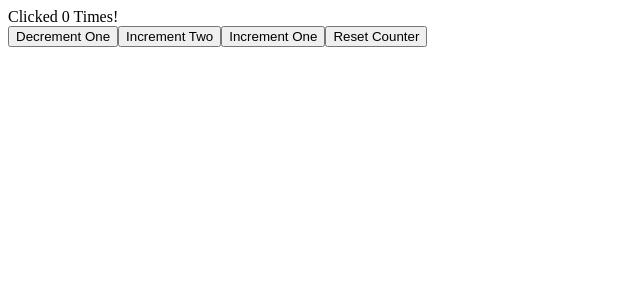
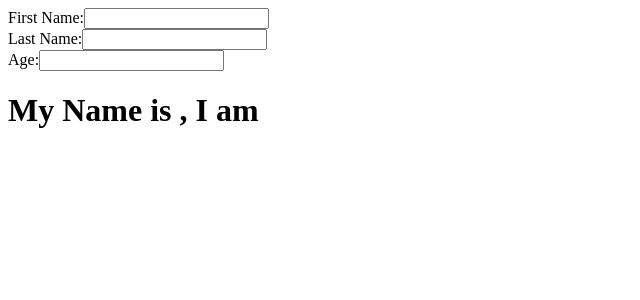
Before and after one commit to MrTwinkleSharma/Full-Stack-React, a React (Create React App) app in the folder tut-app/: page / in a window 1280 px wide. Shown: the top 300 px of the page, without its empty margins (0-640 px from the left). Built offline with nearby package versions, Linux system fonts and the light colour scheme.

Commit message:
useState with Object

```diff
--- a/tut-app/src/components/App.jsx
+++ b/tut-app/src/components/App.jsx
@@ -1,5 +1,5 @@
 import React, { Component } from 'react';
-import HookCounter from './HookCounter.jsx';
+import HookCounter from './useStateObj.jsx';
 
 class App extends Component {
     render(){
--- a/tut-app/src/components/HookCounter.jsx
+++ /dev/null
@@ -1,34 +0,0 @@
-import React, { useState } from 'react';
-
-
-function HookCounter () {
-    const initialCount = 0;
-    const [count, setCount] = useState(initialCount);
-
-   function incrementTwo(){
-        // setCount(count+2); //This will Work Fine
-
-        //This will Not
-        // for(let i = 0;i<2;i++){
-        //     setCount(count+1);
-        // }
-
-        for(let i = 0;i<2;i++){
-            setCount(prevCount => prevCount+1);
-        }
-    }
-
-
-    return <>
-    <div>Clicked {count} Times!</div>
-    <span>
-        <button onClick = {()=>setCount(count-1)}>Decrement One</button>
-        <button onClick = {incrementTwo}>Increment Two </button>
-        <button onClick = {()=>setCount(count+1)}>Increment One</button>
-        <button onClick = {()=>setCount(initialCount)}>Reset Counter</button>
-    </span>
-    </>
-}
-
-
-export default HookCounter;
--- /dev/null
+++ b/tut-app/src/components/useStateObj.jsx
@@ -0,0 +1,27 @@
+import React, { useState } from 'react';
+
+
+function HookCounter () {
+
+    const [myObj, setObj] = useState({
+        firstName:"",
+        lastName:"",
+        age:""
+    });
+
+    return <>
+    <div>First Name:
+    <input type="text" value={myObj.firstName} onChange={(event)=>setObj({firstName :event.target.value})}/>
+    </div>
+    <div>Last Name:
+    <input type="text" value={myObj.lastName} onChange={(event)=>setObj({lastName :event.target.value})}/>
+    </div>
+    <div>Age:
+    <input type="text" value={myObj.age} onChange={(event)=>setObj({age: event.target.value})}/>
+    </div>
+    <h1> My Name is {myObj.firstName} {myObj.lastName}, I am {myObj.age}</h1>
+    </>
+}
+
+
+export default HookCounter;
```
